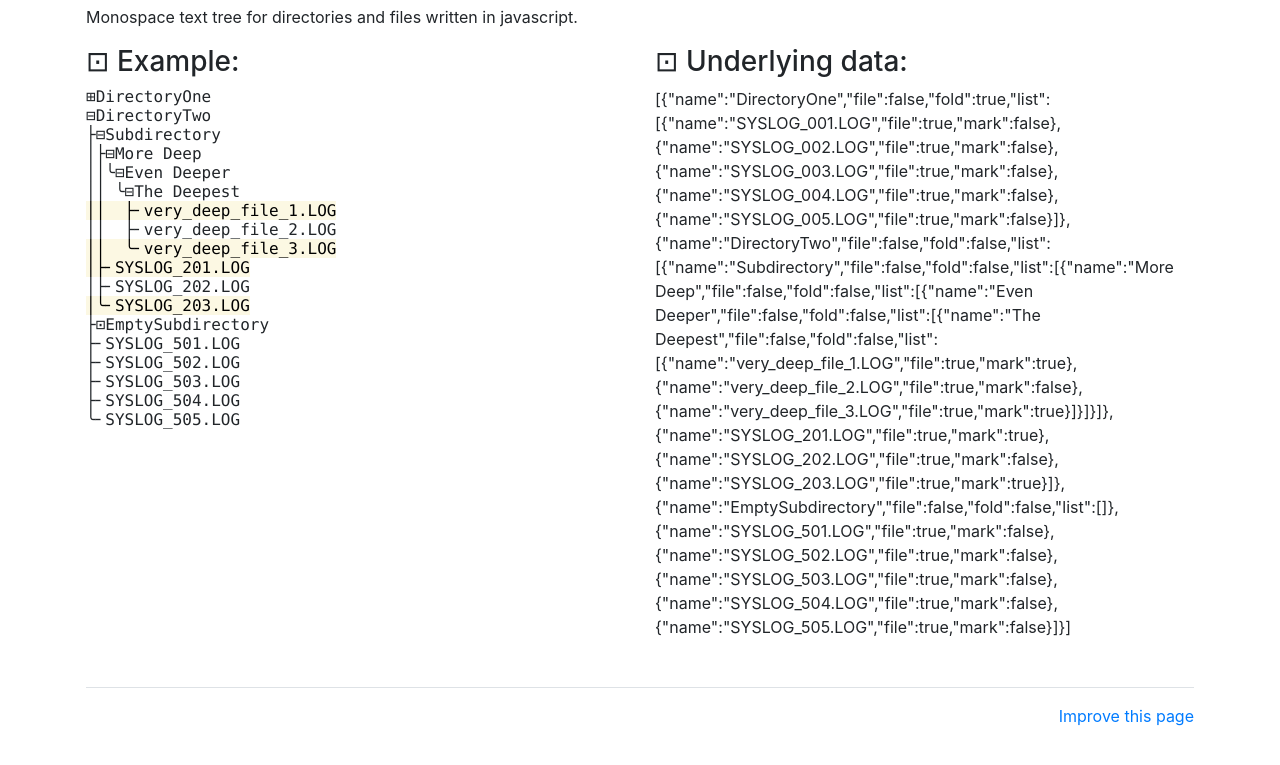
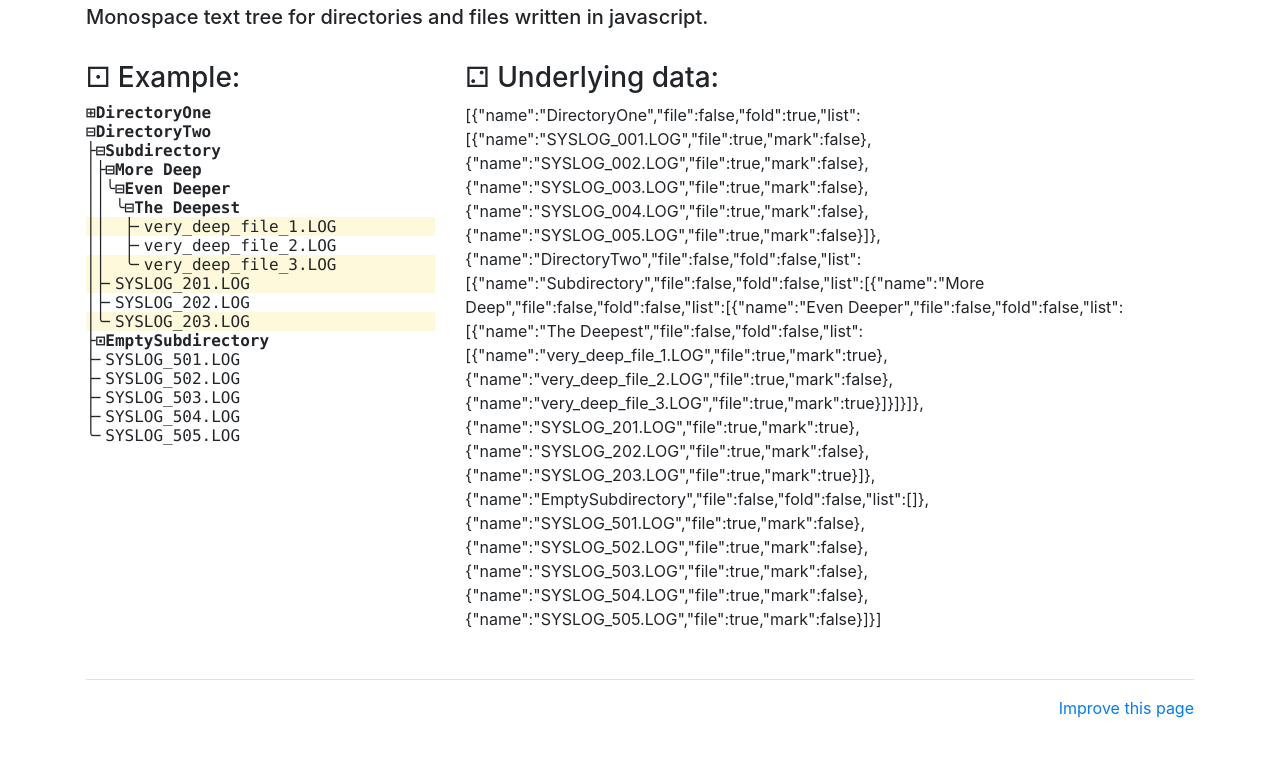
Before and after one commit to drzymala-pro/treeview.js, a plain HTML site: page index.html in a window 1280 px wide. Shown: the part 99-864 px from the top of the page. Drawn offline with nearby package versions, Linux system fonts and the light colour scheme.

Commit message:
Small improvements

```diff
--- a/index.html
+++ b/index.html
@@ -10,14 +10,14 @@
   <body>
     <div class="container px-3 my-5">
       <h1 id="treeviewjs">treeview.js</h1>
-      <p>Monospace text tree for directories and files written in javascript.</p>
+      <h5>Monospace text tree for directories and files written in javascript.</h5><br>
       <div class="row">
-        <div class="col">
-          <h3>&#8865; Example:</h3>
+        <div class="col-4">
+          <h3>&#9856; Example:</h3>
           <div id="tree-element"></div>
         </div>
         <div class="col">
-          <h3>&#8865; Underlying data:</h3>
+          <h3>&#9857; Underlying data:</h3>
           <div id="data-element"></div>
         </div>
       </div>
--- a/treeview.css
+++ b/treeview.css
@@ -1,37 +1,40 @@
 
 /* The container element of the tree */
-.treeview-container * {
+.tv-container {
+    overflow: auto;
+    /* Add custom style here */
+}
+
+/* Each line in the tree */
+.tv-line {
     cursor: default;
     user-select: none;
+    font-family: "Lucida Console", Monaco, monospace;
     white-space: pre;
-    font-family: "Lucida Console", Monaco, monospace;
     line-height: normal;
     margin: 0;
     padding: 0;
     /* Add custom style here */
 }
 
-/* Each line in the tree */
-.treeview-line {
+/* Lines which are folders, collapsible */
+.tv-folder {
+    font-weight: bold;
     /* Add custom style here */
 }
 
-/* Lines which are collapsible */
-.treeview-folder {
+/* Lines which are empty folders, not colapsible */
+.tv-empty {
     /* Add custom style here */
 }
 
-/* Lines which are collapsible but empty */
-.treeview-folder-empty {
+/* Lines which are files */
+.tv-file {
     /* Add custom style here */
 }
 
-/* All lines other than folders */
-.treeview-file {
+/* Selected lines */
+.tv-marked {
+    background-color: #fff9db;
     /* Add custom style here */
 }
-
-/* Only lines which are selected */
-.treeview-file-marked {
-    /* Add custom style here */
-}
--- a/treeview.js
+++ b/treeview.js
@@ -23,15 +23,15 @@ function Treeview(body_element) {
 
 
 	const SYMB = {
-		EXP: "⊞", // "&#8862;" /* ⊞ */,
-		FLD: "⊟", // "&#8863;" /* ⊟ */,
-		EMP: "⊡", // "&#8865;" /* ⊡ */,
-		END: "╴", // "&#9588;" /* ╴ */,
-		BAR: "│", // "&#9474;" /* │ */,
-		WHI: " ", //  "&#160;" /*   */,
-		ELB: "╰", // "&#9584;" /* ╰ */,
-		TEE: "├", // "&#9500;" /* ├ */,
-		NWL: '\n'
+		/* Not using HTML entities because of createTextNode() */
+		EXP: "⊞",
+		FLD: "⊟",
+		EMP: "⊡",
+		END: "╴",
+		BAR: "│",
+		WHI: " ",
+		ELB: "╰",
+		TEE: "├"
 	}
 
 
@@ -98,24 +98,21 @@ function Treeview(body_element) {
 
 
 	function make_div(is_dir, is_marked, is_empty, text) {
-		var line = document.createElement("div");
 		var text = document.createTextNode(text);
-		line.classList.add("treeview-line");
+		var line = document.createElement("p");
+		line.appendChild(text);
+		line.classList.add("tv-line");
 		if ( is_dir ) {
-			line.classList.add("treeview-folder");
+			line.classList.add("tv-folder");
 			if ( is_empty ) {
-				line.classList.add("treeview-folder-empty");
+				line.classList.add("tv-empty");
 			}
 		} else {
-			line.classList.add("treeview-file");
+			line.classList.add("tv-file");
 			if ( is_marked ) {
-				line.classList.add("treeview-file-marked");
-				mark = document.createElement("mark");
-				mark.appendChild(text);
-				text = mark;
+				line.classList.add("tv-marked");
 			}
 		}
-		line.appendChild(text);
 		return line;
 	}
 
@@ -130,7 +127,7 @@ function Treeview(body_element) {
 
 
 	function append_children(objPtr, doc, node, prefix) {
-		doc.classList.add("treeview-container");
+		doc.classList.add("tv-container");
 		var child_count = node.list.length;
 		var child_index = 0;
 		for ( child_index = 0; child_index < child_count; child_index++ ) {
```
